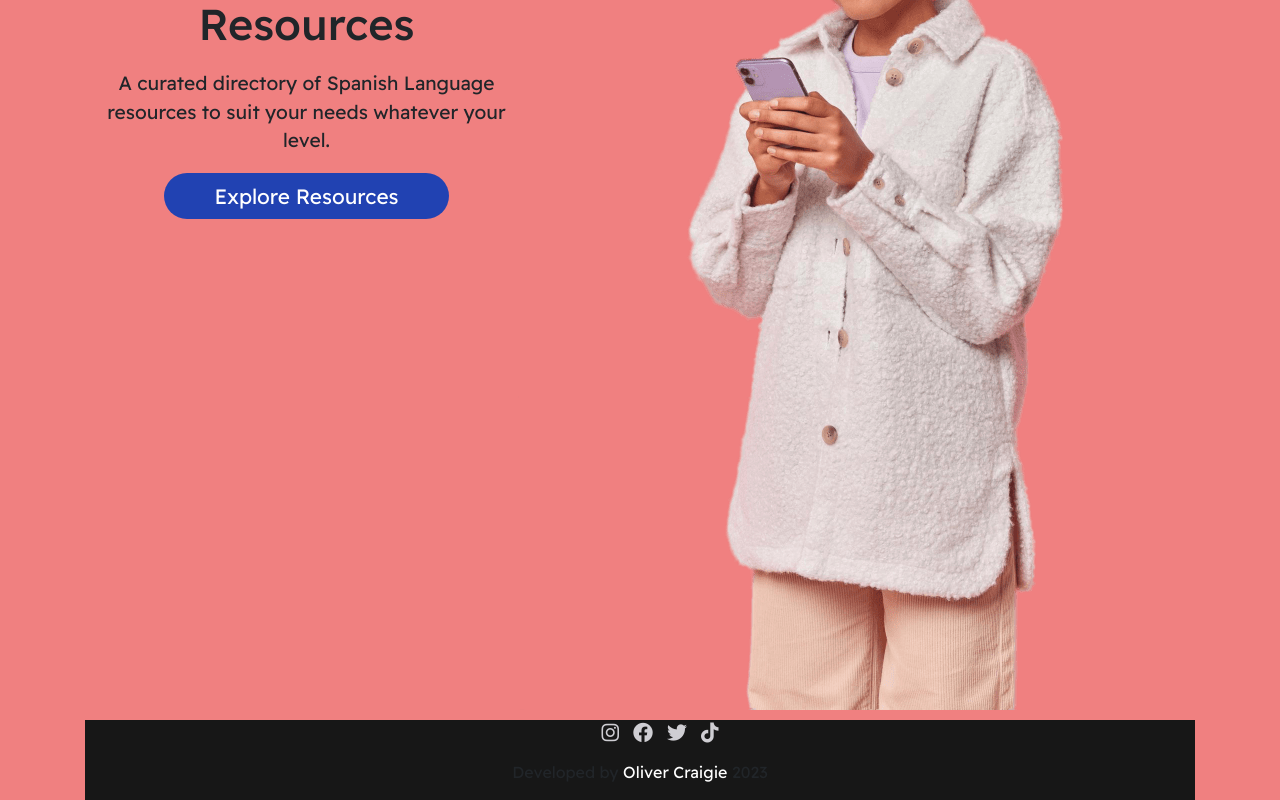
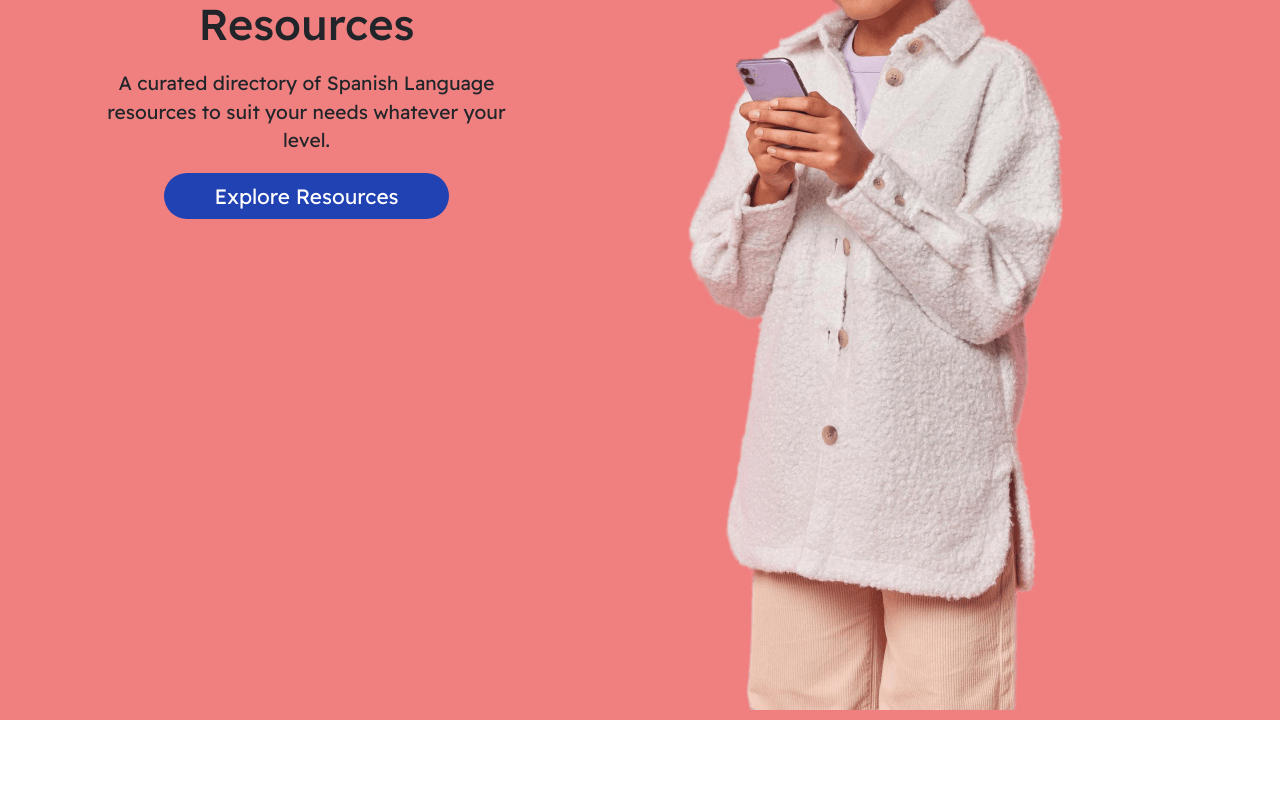
Before and after one commit to ogc1231/comprehensible-spanish-frontend, a React (Create React App) app: page / in a window 1280 px wide. Shown: the part 381-1181 px from the top of the page. After the commit the page ends 1101 px from the top, so only its background shows below. Built offline with nearby package versions, Linux system fonts and the light colour scheme; no server answers.

Commit message:
Comment out footer

```diff
--- a/src/App.js
+++ b/src/App.js
@@ -18,7 +18,7 @@ import UserPasswordForm from "./pages/profiles/UserPasswordForm";
 import ProfileEditForm from "./pages/profiles/ProfileEditForm";
 import ContactForm from "./pages/contact/ContactForm";
 import ContactFormConfirmation from './pages/contact/ContactFormConfirmation';
-import Footer from './components/Footer.js'
+// import Footer from './components/Footer.js'
 
 function App() {
   const currentUser = useCurrentUser();
@@ -32,7 +32,7 @@ function App() {
           <Route exact path="/" render={() =>
             <>
               <HomePage />
-              <Footer />
+              {/* <Footer /> */}
             </>
           } />
           <Route exact path="/resources" render={() => <ResourcesPage message="No results found. Adjust the search keyword."/>} />
```
